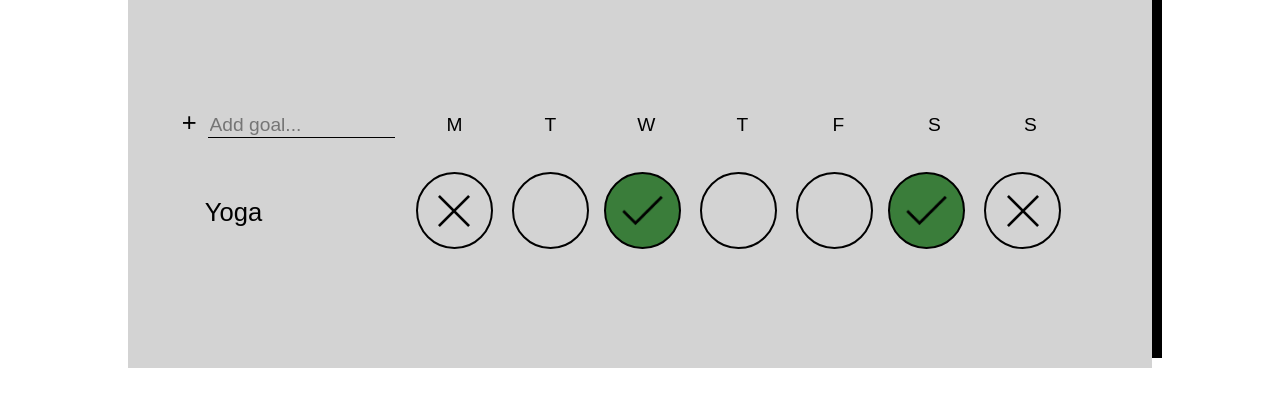
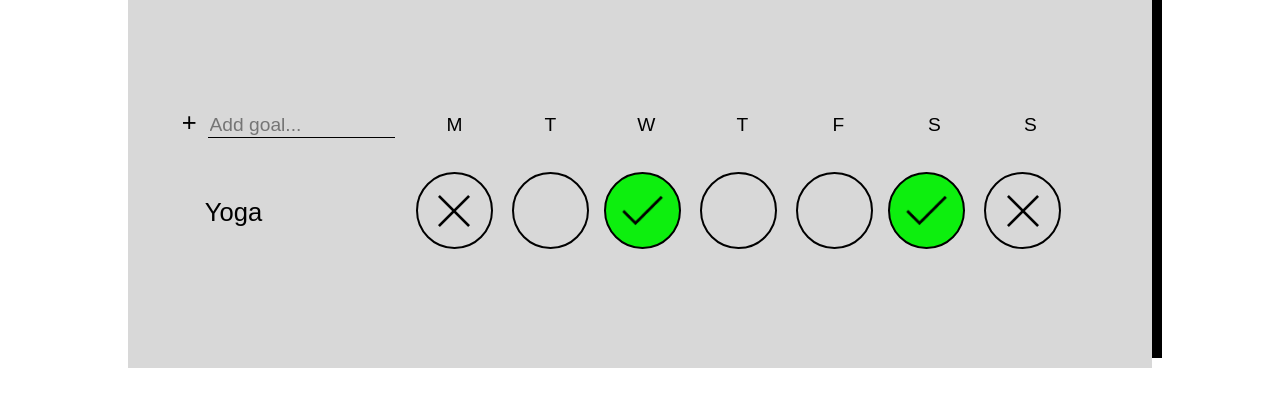
Before and after one commit to djbj/sprint4, a React app in the folder code/: page / in a window 1280 px wide. Shown: the part 184-590 px from the top of the page. Built offline with nearby package versions, Linux system fonts and the light colour scheme.

Commit message:
changed color

```diff
--- a/code/src/components/Day/style.css
+++ b/code/src/components/Day/style.css
@@ -18,7 +18,6 @@
   width: 6vw;
   height: 6vw;
   border: 0.2vw solid black;
-  background-color: lightgrey;
 }
 
 .dayButton2 {
@@ -32,7 +31,7 @@
   width: 6vw;
   height: 6vw;
   border: 0.2vw solid black;
-  background-color: #3a7d3a;
+  background-color: #0def0e;
 }
 
 button {
--- a/code/src/components/Header/style.css
+++ b/code/src/components/Header/style.css
@@ -9,7 +9,6 @@
 .header-container {
   font-family: Graphik, Helvetica, sans-serif;
   width: 100%;
-  background-color: lightgrey;
   font-size: 3.5vw;
   display: flex;
   justify-content: space-between;
--- a/code/src/index.css
+++ b/code/src/index.css
@@ -13,7 +13,7 @@ body {
   margin-top: 3vw;
   padding: 6vw;
   font-family: sans-serif;
-  background-color: lightgrey;
+  background-color: #d8d8d8;
   width: 80%;
   box-shadow: 10px -10px black;
 }
```
